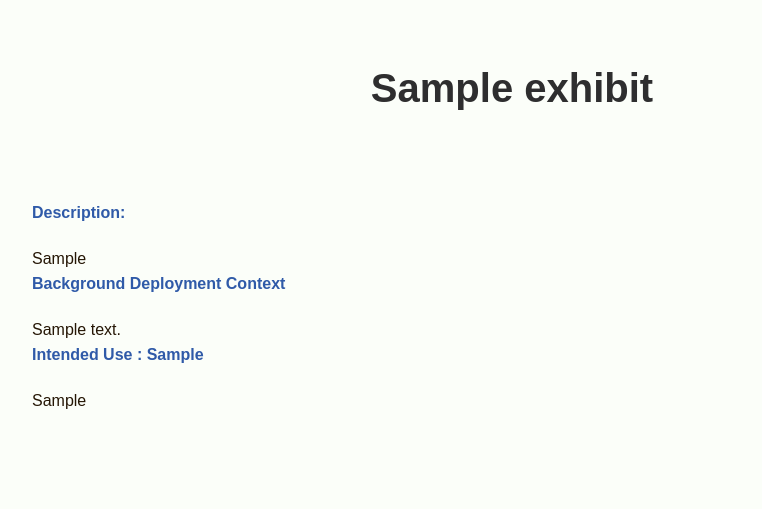
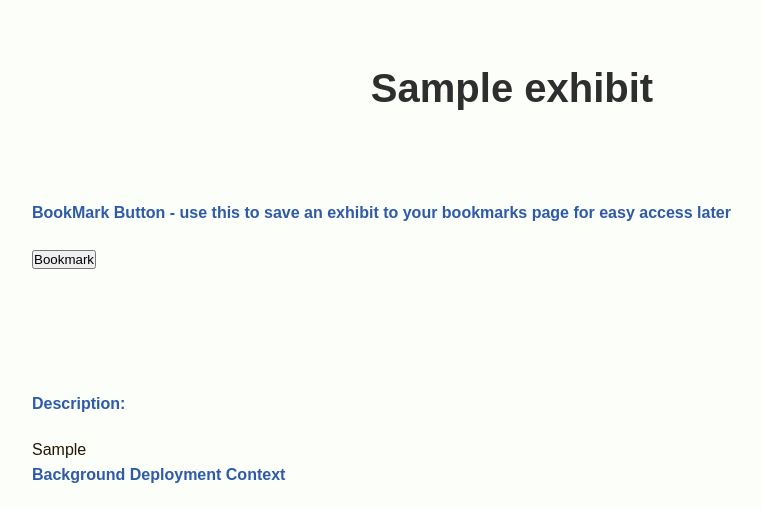
Before and after one commit to Smolleh/NewTeamProject, a Django app: page /exhibit/1/ in a window 1280 px wide. Shown: the part 84-593 px from the top of the page, without its empty margins (128-890 px from the left). Run offline with Django 5.2, Linux system fonts and the light colour scheme; a user stored in the database is signed in; tables that the repository leaves empty hold one stand-in row (values such as "Sample post").

Commit message:
bookmarks work

```diff
--- a/museumProject/museumApp/templates/pages/home.html
+++ b/museumProject/museumApp/templates/pages/home.html
@@ -15,7 +15,9 @@
     <a href="{% url 'exhibits' %}">
         <button class="home-button">Explore Exhibits</button>
     </a>
-
+    <a href="{% url 'bookmarks' %}">
+        <button class="home-button">View your Bookmarked Exhibits</button>
+    </a>
     <a href="{% url 'quiz' %}">
         <button class="home-button">Explore Quizzes</button>
     </a>
--- a/museumProject/museumApp/templates/pages/single_exhibit.html
+++ b/museumProject/museumApp/templates/pages/single_exhibit.html
@@ -3,7 +3,35 @@
 {%block content %}
 
     <h1> {{exhibit.title}}</h1>
+    <section class = "single-exhibit">
+        <h3> BookMark Button - use this to save an exhibit to your bookmarks page for easy access later </h3>
+        <button onclick="bookmarkExhibit({{ exhibit.exhibitId }})">Bookmark</button>
+        <script>
+        function bookmarkExhibit(exhibitId) {
+            fetch(`/exhibit/${exhibitId}/bookmark/`, {
+                method: 'POST',
+                headers: {
+                    'Content-Type': 'application/json',
+                    'X-CSRFToken': getCookie('csrftoken'),
+                },
+            })
+            .then(res => res.json())
+            .then(data => {
+                if (data.success) {
+                    alert('Bookmarked!');
+                }
+            });
+        }
 
+        function getCookie(name) {
+            return document.cookie.split('; ')
+                .find(row => row.startsWith(name + '='))
+                ?.split('=')[1];
+        }
+        </script>
+
+
+    </section>
     <section class="single-exhibit">
         <h3> Description: </h3>
         <p> {{exhibit.domain}}</p>
--- a/museumProject/museumApp/urls_frontend.py
+++ b/museumProject/museumApp/urls_frontend.py
@@ -8,6 +8,9 @@ from django.conf.urls.static import static
 urlpatterns = [
     path("exhibit/", views_frontend.exhibits, name="exhibits"),
     path("exhibit/<int:exhibitId>/", views_frontend.single_exhibit, name="single_exhibit"),
+    path('exhibit/<int:exhibitId>/bookmark/', views_frontend.bookmarkExhibit, name='bookmarkExhibit'),#new path for bookmark function
+    path('bookmarks/', views_frontend.bookmarkedExhibits, name='bookmarks'),#new path to view the bookmarked exhibits
+    path('bookmarks/<int:exhibitId>/unbookmark/', views_frontend.unbookmarkExhibit, name='unbookmarkExhibit'),
     path("", views_frontend.home, name="home"),
 
     path("privacy_policy/", views_frontend.privacy_policy, name="privacy_policy"),
@@ -18,7 +21,6 @@ urlpatterns = [
     path("register/", views.registerPage, name="register"),
 
     path('curator_dashboard/', views_frontend.curator_dashboard, name='curator_dashboard'),
-
     path('system/<int:exhibitId>/', views_frontend.edit_system, name='edit_system'),
     path('lessons/<int:exhibitId>/', views_frontend.edit_lessons, name='edit_lessons'),
     path('failure/<int:exhibitId>/', views_frontend.edit_failure, name='edit_failure'),
--- a/museumProject/museumApp/views_frontend.py
+++ b/museumProject/museumApp/views_frontend.py
@@ -1,5 +1,7 @@
+from django.http import JsonResponse
 from django.shortcuts import render, get_object_or_404
 from django.conf import settings
+from rest_framework import request
 from .models import *
 from .decorators import curator_required
 from django.contrib.auth.decorators import login_required
@@ -11,6 +13,24 @@ from quizApp.models import Quiz
 def exhibits(request):
     exhibits = Exhibit.objects.all()
     return render(request, "pages/exhibits.html", {"exhibits": exhibits})
+@login_required
+def bookmarkExhibit(request, exhibitId):
+    exhibit = get_object_or_404(Exhibit, exhibitId=exhibitId)
+    userId = request.user
+    BookMarks.objects.get_or_create(exhibitId=exhibit,userId=userId)
+    return JsonResponse({'success': True})
+@login_required
+def bookmarkedExhibits(request):
+        bookmarks = BookMarks.objects.filter(userId=request.user).select_related('exhibitId')
+        exhibits = [i.exhibitId for i in bookmarks]
+        return render(request, 'pages/bookmarks.html', {"exhibits": exhibits})
+@login_required
+def unbookmarkExhibit(request, exhibitId):
+    if request.method == 'POST':
+        BookMarks.objects.filter(exhibitId=exhibitId, userId=request.user).delete()
+        return JsonResponse({'success': True})
+    else:
+        return JsonResponse({'success': False})
 
 @login_required
 def single_exhibit(request,  exhibitId):
@@ -21,9 +41,9 @@ def single_exhibit(request,  exhibitId):
     contributing_factors = ContributingFactors.objects.filter(exhibitId=exhibit).first()
     failures = FailureDescription.objects.filter(exhibitId=exhibit).first()
     lessons = LessonsLearned.objects.filter(exhibitId=exhibit).first()
-    #creates a bookmark entry if it doesnt exist already - just have to access an exhibit to do this
-    userId = request.user
-    BookMarks.objects.get_or_create(exhibitId=exhibit.exhibitId,userId=userId)#functionality should be assigned to the bookmark button
+    #creates a bookmark entry if it doesnt exist already
+    #userId = request.user
+    #BookMarks.objects.get_or_create(exhibitId=exhibit.exhibitId,userId=userId)#functionality should be assigned to the bookmark button
     #if not BookMarks.objects.filter(exhibitId = exhibitId, userId = userId).exists():
      #      BookMarks.objects.create(exhibitId =exhibitId,userId=userId)
      #^ alterntive method of creating a bookmark entry if it doesnt exist already
```
Also changed, not shown: museumProject/museumApp/templates/pages/bookmarks.html (+42 -0 lines).
